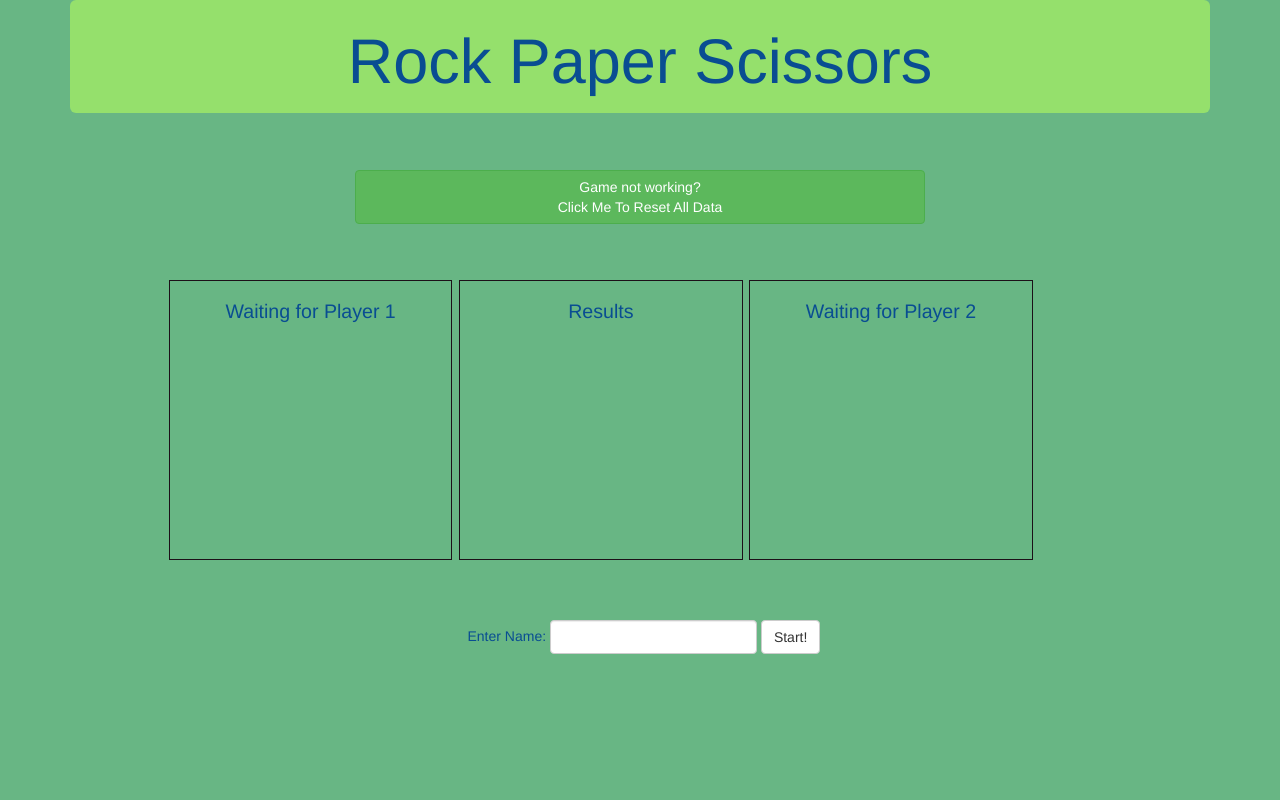
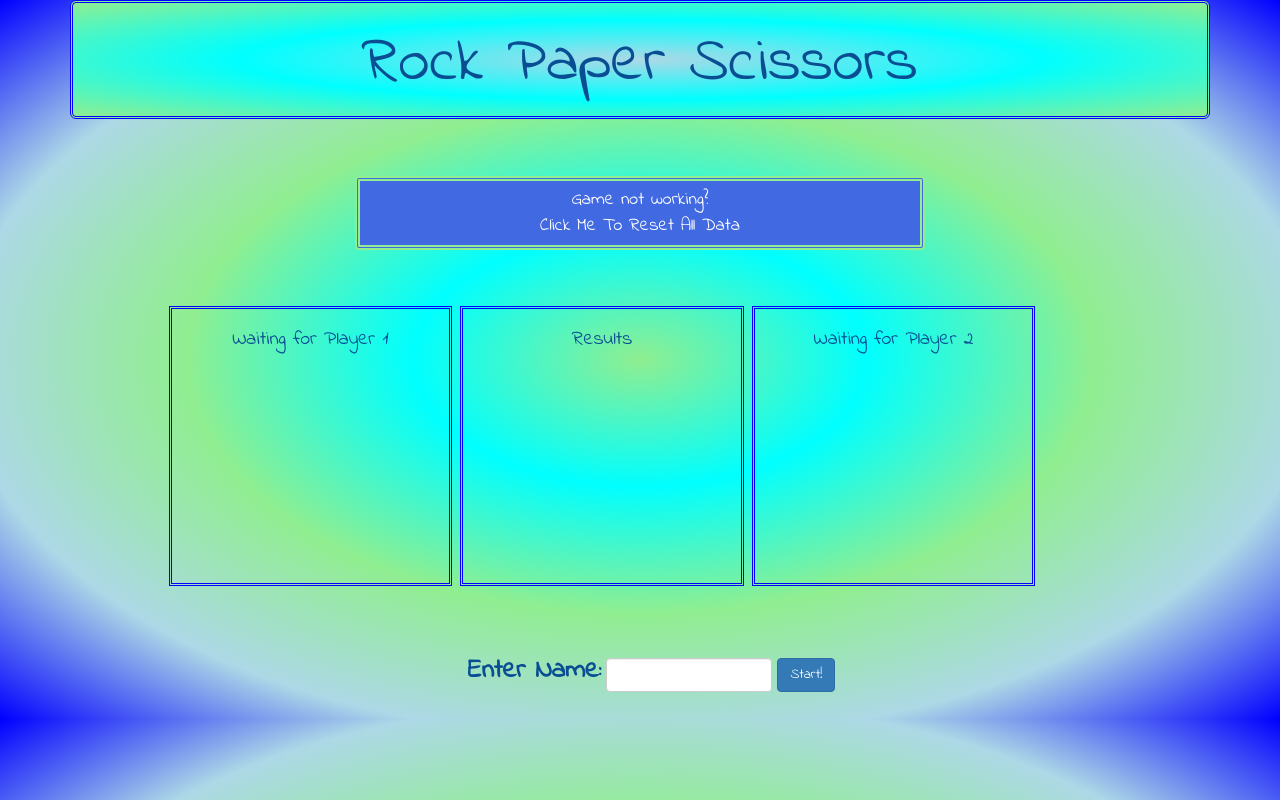
Before and after one commit to whitleyblaine/RPS-Multiplayer-RCB, a PHP site: page / in a window 1280 px wide. Run offline with PHP 8.4, Linux system fonts and the light colour scheme; some libraries are stand-ins or nearby versions.

Commit message:
changing css

```diff
--- a/assets/css/style.css
+++ b/assets/css/style.css
@@ -9,13 +9,28 @@ h2 {
   color: #094D92;
 }
 
+#resetButton {
+  font-size: 1.3em;
+  background: royalblue;
+  border: 5px double lightgreen;
+}
+
+#resetButton:hover {
+  padding: .5em;
+  color: black;
+  background: lightgreen;
+  border: 5px double royalblue;
+}
+
 body {
-  background-color: #68B684
+  background: radial-gradient(lightgreen, aqua, lightgreen, lightblue, blue);
+  font-family: 'Indie Flower', cursive;
 }
 
 .jumbotron {
   padding: 0.5em;
-  background-color: #95E06C;
+  background: radial-gradient(lightblue, aqua, lightgreen);
+  border: 3px double blue;
   color: #094D92;
   margin: 0 auto;
 }
@@ -31,7 +46,7 @@ body {
   height: 20em;
   display: inline-block;
   margin: .1em;
-  border: 0.1em solid #1C1018;
+  border: 3px double blue;
   margin-top: 4em;
   position: relative;
 }
@@ -98,8 +113,6 @@ body {
   right: 6em;
 }
 
-
-
 .btn-success {
   margin: 5% 0 0 25%;
   width: 50%;
--- a/index.html
+++ b/index.html
@@ -5,6 +5,7 @@
   <link rel="stylesheet" type="text/css" href="assets/css/reset.css">
   <link rel="stylesheet" href="https://maxcdn.bootstrapcdn.com/bootstrap/3.3.6/css/bootstrap.min.css">
   <link rel="stylesheet" type="text/css" href="assets/css/style.css">
+  <link href="https://fonts.googleapis.com/css?family=Indie+Flower" rel="stylesheet">
 </head>
 <body>
 <div class='container'>
@@ -36,9 +37,9 @@
       <!-- Enter Name -->
       <div id="nameDiv">
         <form class="form-inline" id="nameForm">
-          <p class="form-control-static blue">Enter Name:</p>
+          <p class="form-control-static blue" style="font-size:1.9em; font-weight: bolder;">Enter Name:</p>
           <input class="form-control" id="nameInput">
-          <button type="submit" class="btn btn-default" id="startGame">Start!</button>
+          <button type="submit" class="btn btn-primary" id="startGame">Start!</button>
         </form>
       </div>
     </div>
```
